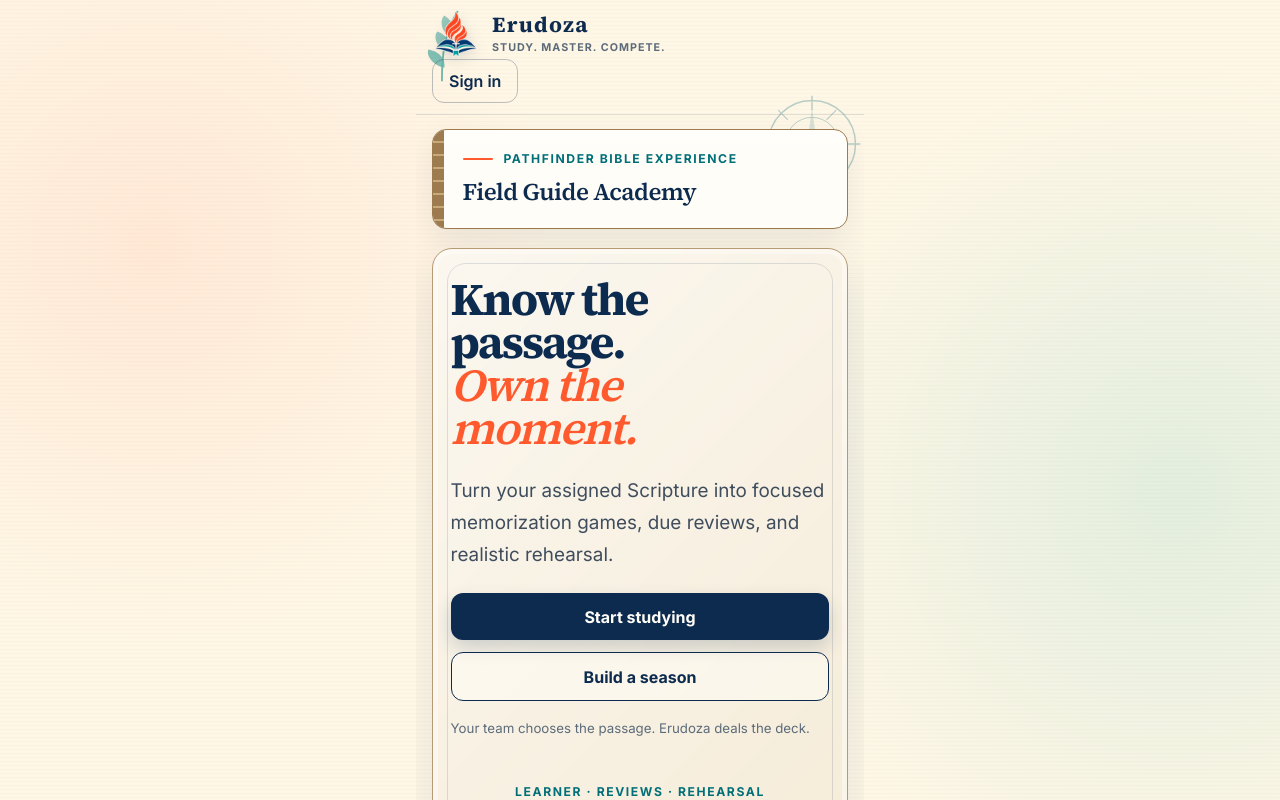
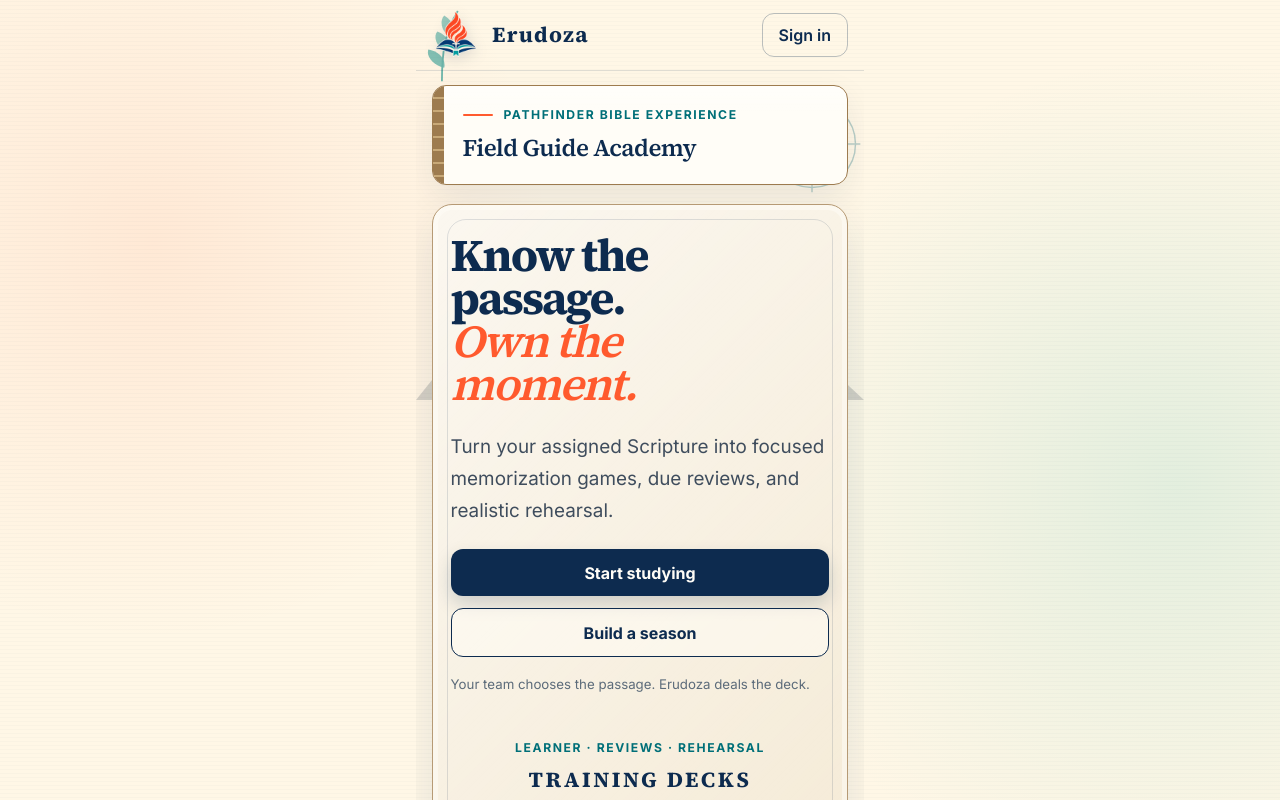
Before and after one commit to Victor-CS-Core/Erudoza-BibleCompetition, a React (Vite) app in the folder apps/web/: page / in a window 1280 px wide. Shown: the top 800 px of the page. Built offline with nearby package versions, Linux system fonts and the light colour scheme; no server answers.

Commit message:
fix: keep landing header on one row and show Field Guide chrome
Restore header flex so Sign in sits beside the book+flame lockup, and
place mountain/forest watermarks in the first viewport instead of only
at the page bottom.

Co-authored-by: Victor-CS-Core <Victor-CS-Core@users.noreply.github.com>

```diff
--- a/apps/web/src/styles/materials.css
+++ b/apps/web/src/styles/materials.css
@@ -148,7 +148,15 @@
 
 .er-landing-header {
   z-index: 2;
+  display: flex;
+  align-items: center;
+  justify-content: space-between;
+  gap: 0.5rem;
   padding: 0.7rem 1rem;
+}
+
+.er-landing .er-wordmark-tagline {
+  display: none;
 }
 
 .er-landing-main {
@@ -187,21 +195,21 @@
 }
 
 .er-chrome-mountain {
+  top: 16.5rem;
   right: 0;
-  bottom: 0;
   left: 0;
-  height: 7.5rem;
+  height: 8.5rem;
   color: color-mix(in srgb, var(--er-ink-navy) 70%, var(--er-kraft-dark));
-  opacity: 0.16;
+  opacity: 0.2;
 }
 
 .er-chrome-forest {
+  top: 22.5rem;
   right: 0;
-  bottom: 0;
   left: 0;
-  height: 4.6rem;
+  height: 5rem;
   color: color-mix(in srgb, var(--er-ink-navy) 62%, #1f4d3a);
-  opacity: 0.22;
+  opacity: 0.26;
 }
 
 .er-chrome-leaf {
```
